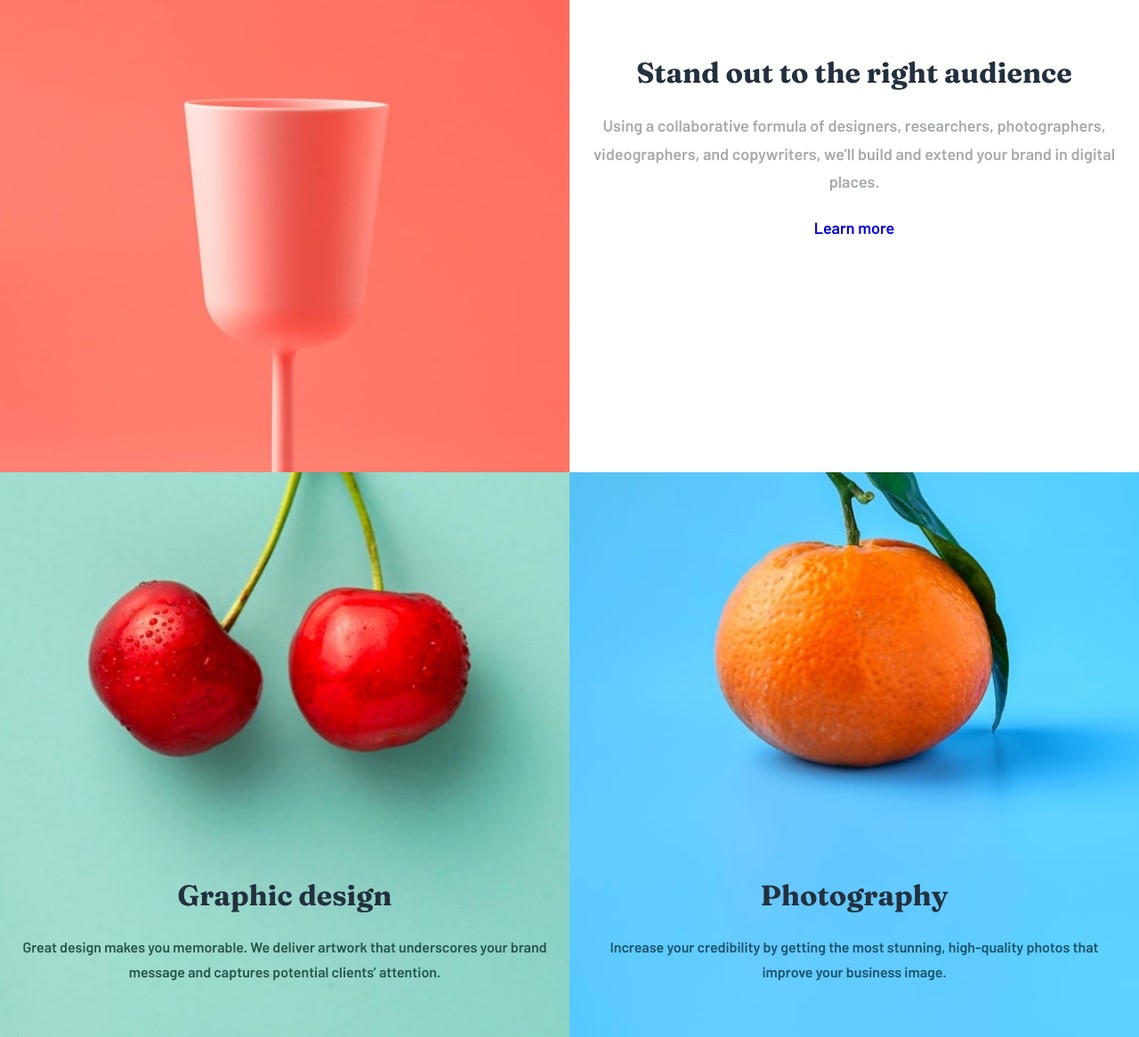
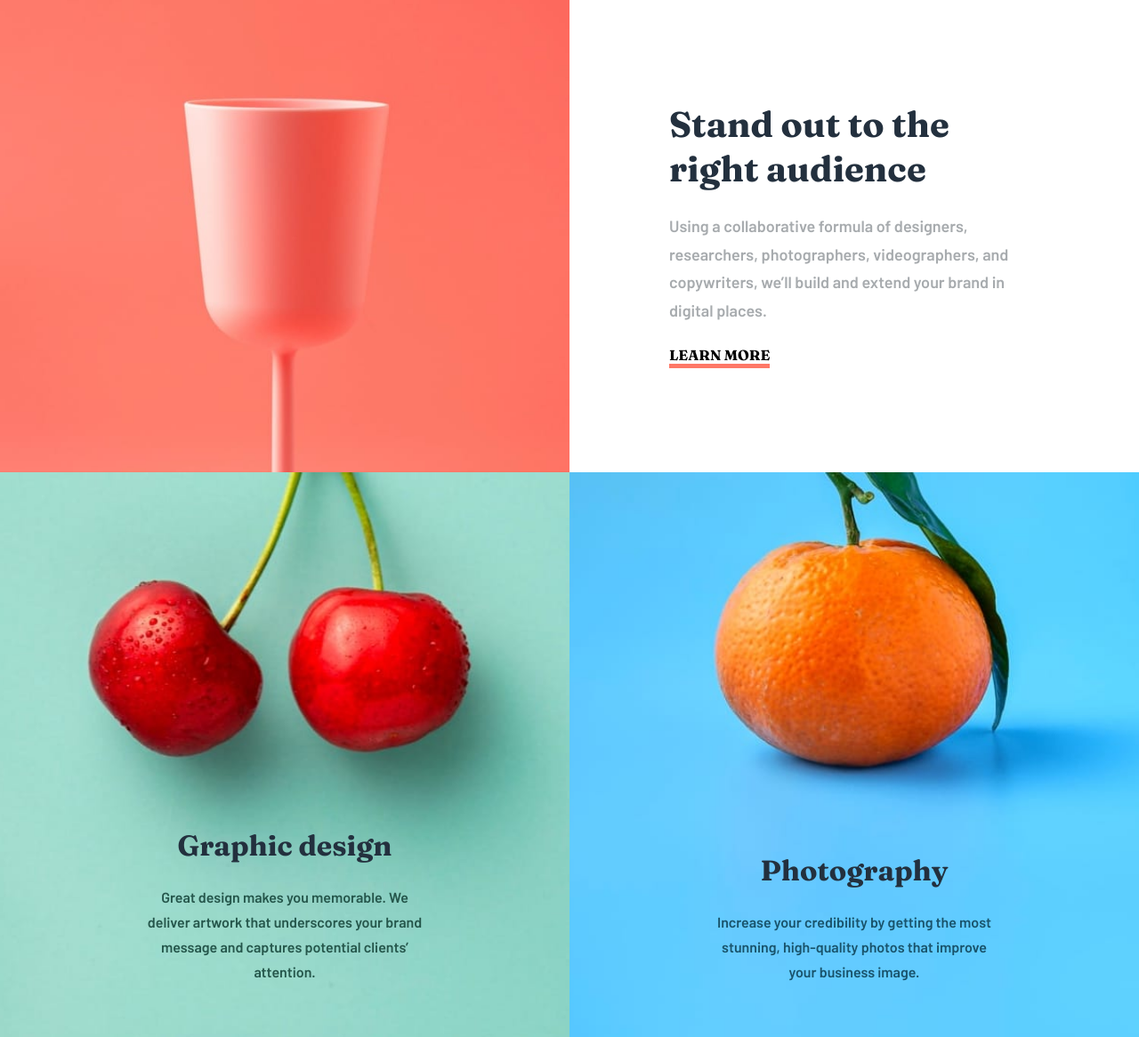
Before and after one commit to mistyb01/fe-mentor-agency-landing, a plain HTML site: page index.html in a window 1280 px wide. Shown: the part 1294-2460 px from the top of the page at 89% size. Drawn offline with Linux system fonts and the light colour scheme.

Commit message:
more desktop spacing edits

```diff
--- a/index.html
+++ b/index.html
@@ -46,7 +46,7 @@
           src="./images/mobile/image-transform.jpg"
         />
         <section class="transform-brand">
-          <div class="container split">
+          <div class="container container--light split">
             <h2>Transform your brand</h2>
             <p>
               We are a full-service creative agency specializing in helping
@@ -59,7 +59,7 @@
 
         <img class="stand-out-img" src="./images/mobile/image-stand-out.jpg" />
         <section class="stand-out">
-          <div class="container split">
+          <div class="container container--light split">
             <h2>Stand out to the right audience</h2>
             <p>
               Using a collaborative formula of designers, researchers,
@@ -83,7 +83,7 @@
             />
             <img src="./images/desktop/image-graphic-design.jpg" />
           </picture>
-          <div class="container split">
+          <div class="container container--color split">
             <h2>Graphic design</h2>
             <p>
               Great design makes you memorable. We deliver artwork that
@@ -105,7 +105,7 @@
             />
             <img src="./images/desktop/image-photography.jpg" />
           </picture>
-          <div class="container split">
+          <div class="container container--color split">
             <h2>Photography</h2>
             <p>
               Increase your credibility by getting the most stunning,
--- a/style.css
+++ b/style.css
@@ -63,14 +63,22 @@ img {
 
 .container {
     text-align: center;
-    padding: 4rem 1rem 4rem 1rem;
     color: var(--grayish-blue);
     display: flex;
     flex-direction: column;
     align-items: center;
+    padding: 4rem 1rem;
 }
-.container a {
+
+
+.container--light a {
     display: inline-block;
+    font-family: var(--ff-heading);
+    text-transform:uppercase;
+    color: #000;
+    font-size: 1rem;
+    border-bottom: 5px solid var(--accent);
+    padding-bottom: 0;
 }
 .container p {
     line-height: 1.75;
@@ -115,6 +123,15 @@ nav {
     height: 60vh;
     padding-top: 10rem;
 }
+
+.transform-brand {
+    --accent: var(--yellow);
+}
+
+.stand-out {
+    --accent: var(--soft-red);
+}
+
 
 .graphic-design .container {
     color: var(--dark-cyan);
@@ -333,6 +350,25 @@ footer svg {
     .hamburger {
         display: none;
     }
+
+    .testimonials.container {
+        padding: 8rem 4rem;
+    }
+
+    .container--color {
+        padding: 4rem 10rem;
+
+    }
+    .container--light {
+        text-align: left;
+        justify-content: center;
+        align-items:flex-start;
+        height: 100%;
+        padding: 0 7rem;
+    }
+    .container--light h2 {
+        font-size: 2.5rem;
+    }
 }
 
 .attribution {
```
